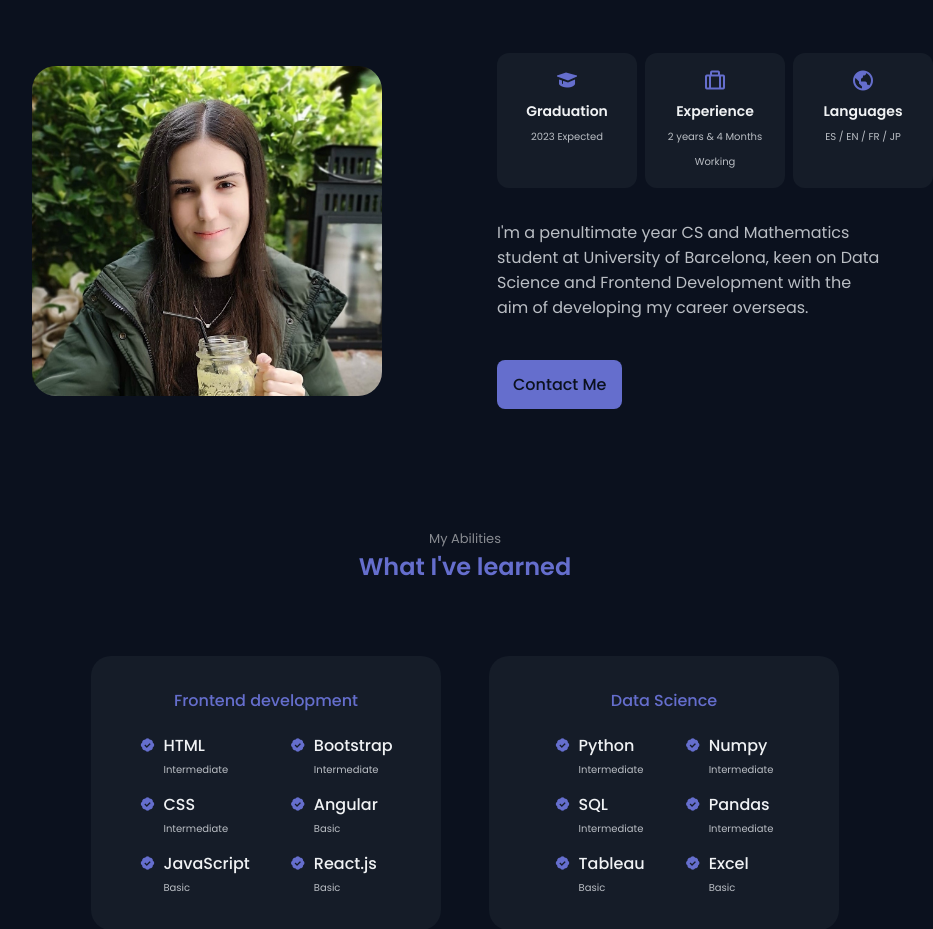
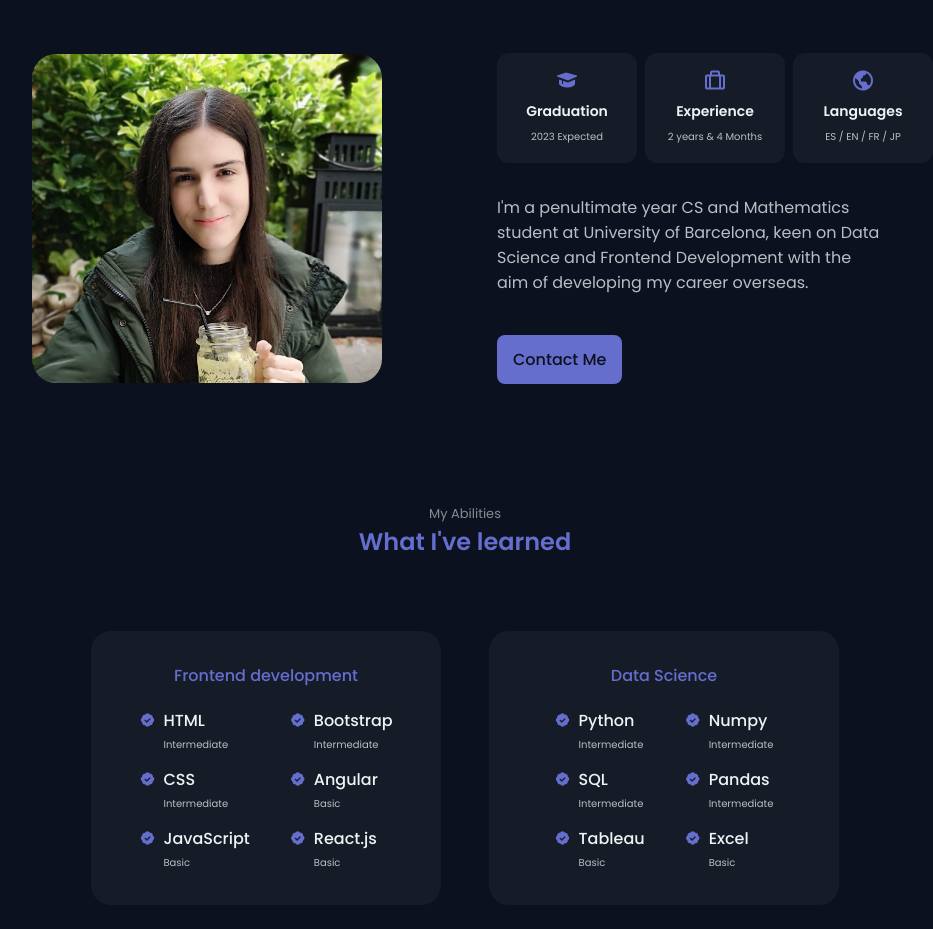
Before and after one commit to Estibaliz26/Estibaliz26.github.io, a plain HTML site: page index.html in a window 1280 px wide. Shown: the part 985-1914 px from the top of the page, without its empty margins (175-1108 px from the left). Drawn offline with nearby package versions, Linux system fonts and the light colour scheme.

Commit message:
Add files via upload

```diff
--- a/index.html
+++ b/index.html
@@ -117,7 +117,7 @@
                         <div class="about__box">
                             <i class='bx bx-briefcase-alt about__icon'></i>
                             <h3 class="about__title">Experience</h3>
-                            <span class="about__subtitle">2 years & 4 Months Working</span>
+                            <span class="about__subtitle">2 years & 4 Months</span>
                         </div>
 
                         <div class="about__box">
```
